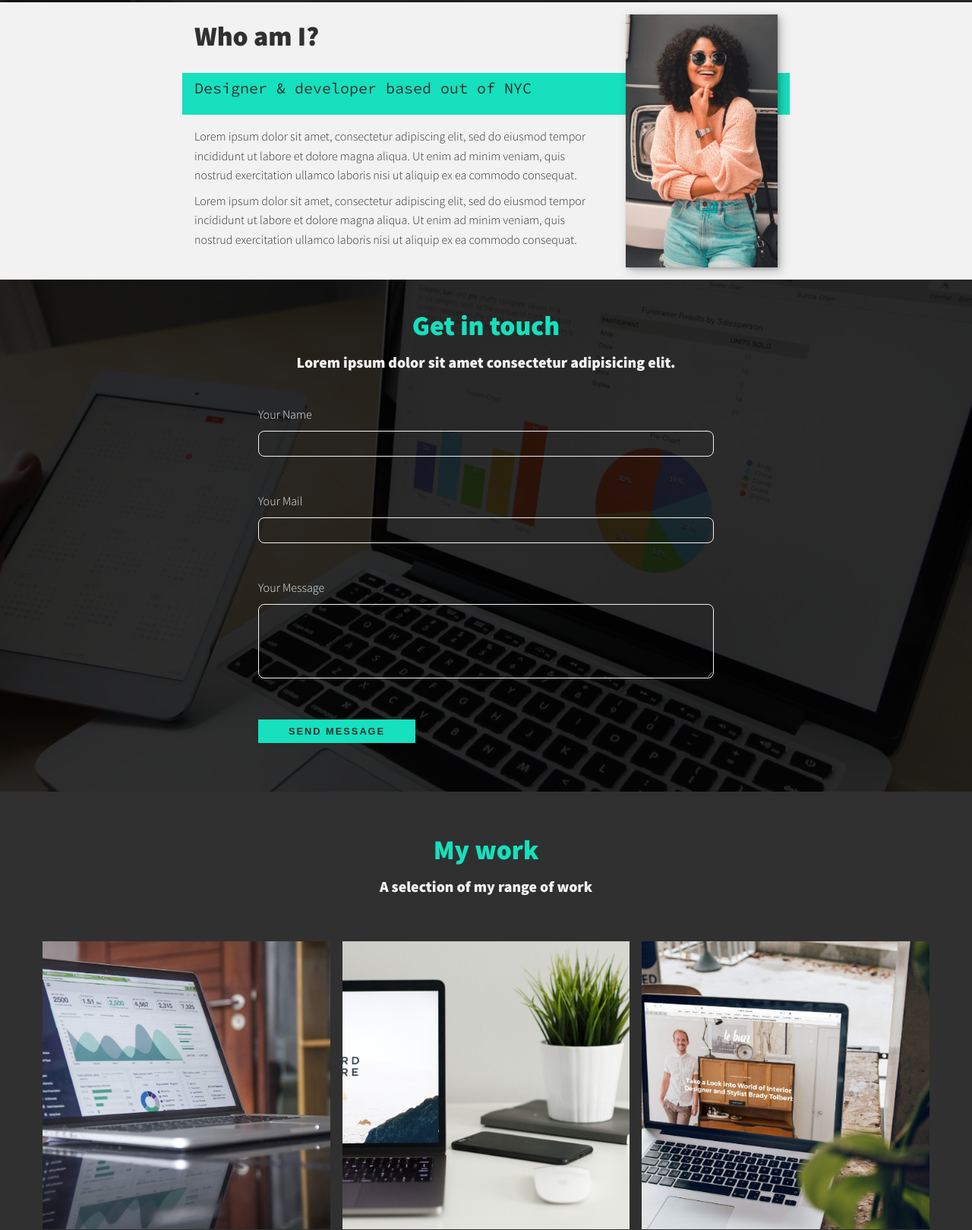
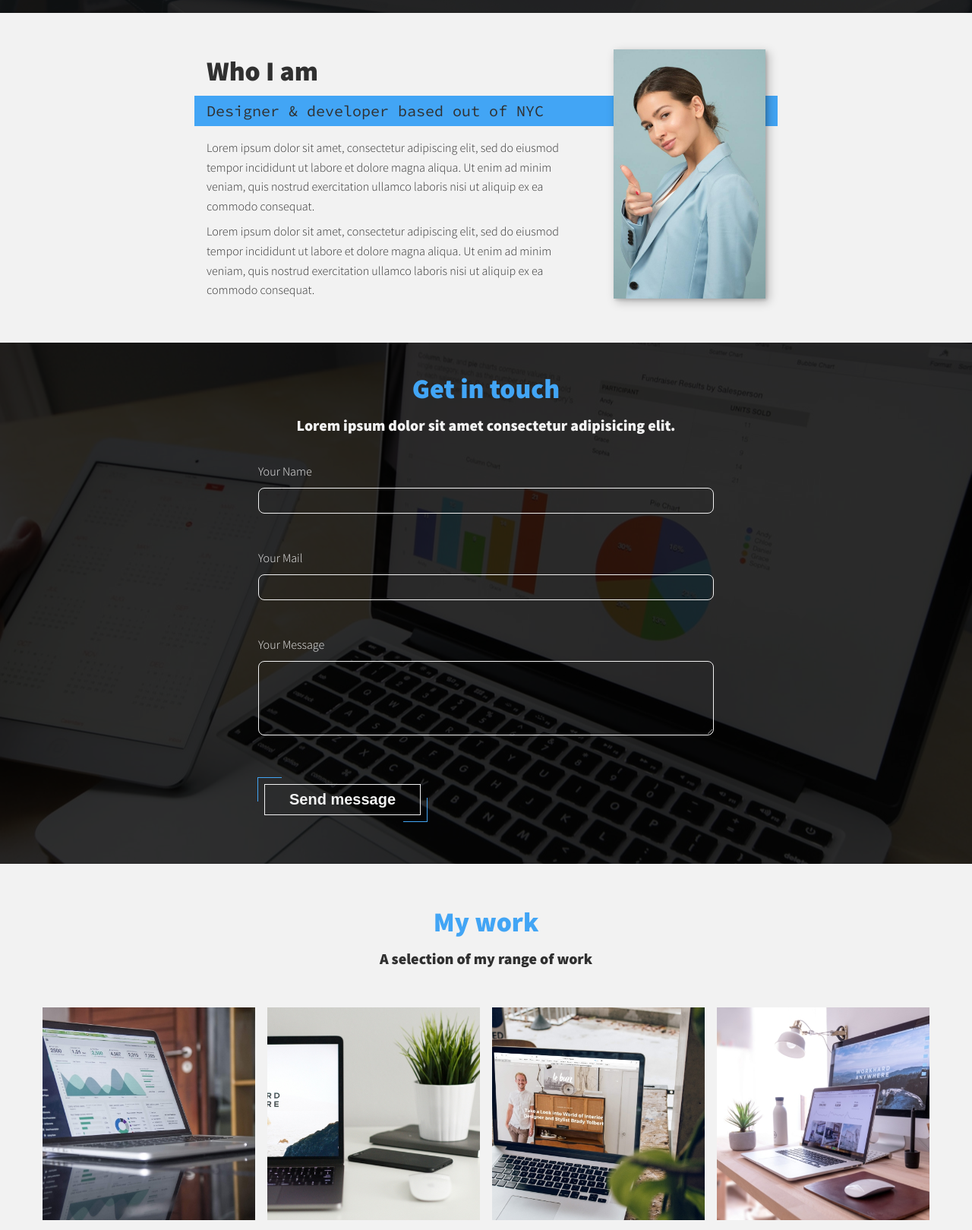
Before and after one commit to jarekTerejko/devjane, a plain HTML site: page index.html in a window 1280 px wide. Shown: the part 835-2454 px from the top of the page at 76% size. Drawn offline with Linux system fonts and the light colour scheme.

Commit message:
changed button styles

```diff
--- a/index.html
+++ b/index.html
@@ -19,7 +19,7 @@
   </head>
   <body>
     <header class="header container">
-      <a class="logo">
+      <a href="index.html" class="logo">
         <img src="img/devjane.png" alt="site owner logo" />
       </a>
       <button class="nav-toggle" aria-label="toggle navigation">
@@ -35,6 +35,9 @@
             <a href="#about-me" class="nav__link">About me</a>
           </li>
           <li class="nav__item">
+            <a href="#contact-me" class="nav__link">Contact</a>
+          </li>
+          <li class="nav__item">
             <a href="#my-work" class="nav__link">My Work</a>
           </li>
         </ul>
@@ -48,7 +51,7 @@
       </h1>
       <p class="section__subtitle section__subtitle--hero">Front-end dev</p>
       <img
-        src="img/dev-jane-01.jpg"
+        src="img/dev-jane-01-hero.jpg"
         class="section__img-hero"
         alt="a picture of Jane Smith smiling"
       />
@@ -57,7 +60,7 @@
 
     <!-- Services -->
     <section class="services" id="services">
-      <h2 class="section__title section__title--services">What I do?</h2>
+      <h2 class="section__title section__title--services">What I do</h2>
       <div class="my-services">
         <div class="my-service">
           <h3>Design + Development</h3>
@@ -93,7 +96,7 @@
 
     <!-- About me -->
     <section class="about-me container" id="about-me">
-      <h2 class="section__title section__title--about-me">Who am I?</h2>
+      <h2 class="section__title section__title--about-me">Who I am</h2>
       <p class="section__subtitle section__subtitle--about-me">
         Designer & developer based out of NYC
       </p>
@@ -111,17 +114,16 @@
           aliquip ex ea commodo consequat.
         </p>
       </div>
-      <img src="img/dev-jane-02.jpg" class="about-me__img" alt="Jane" />
+      <img src="img/dev-jane-01-about.jpg" class="about-me__img" alt="Jane" />
     </section>
-    <!-- Abot me end -->
+    <!-- About me end -->
 
     <!-- Contact -->
-    <section class="contact-me">
+    <section class="contact-me" id="contact-me">
       <h2 class="section__title section__title--contact-me">Get in touch</h2>
       <p class="section__subtitle section__subtitle--contact-me">
         Lorem ipsum dolor sit amet consectetur adipisicing elit.
       </p>
-      <!-- action="POST" -->
       <form action="POST" data-netlify="true" class="contact-form" >
         <div class="contact-form__row">
           <label class="contact-form__label" for="name">Your Name</label>
@@ -153,11 +155,11 @@
         <div class="contact-form__row">
           <div data-netlify-recaptcha="true"></div>
         </div>
-        <input
+        <button
           class="btn contact-form__submit-btn"
           type="submit"
           value="Send message"
-        />
+        >Send message</button>
       </form>
     </section>
     <!-- Contact end -->
@@ -257,6 +259,7 @@
           ></a>
         </li>
       </ul>
+      <p class="footer__copyright">&copy; Jarosław Terejko <span class="year"></span></p>
     </footer>
     <!-- Footer end -->
     <script src="script.js"></script>
--- a/script.js
+++ b/script.js
@@ -1,3 +1,4 @@
+// nav
 const navBtn = document.querySelector(".nav-toggle");
 const nav = document.querySelector(".nav");
 const navLinks = document.querySelectorAll(".nav__link");
@@ -7,6 +8,7 @@ navBtn.addEventListener("click", () => {
     nav.classList.remove("open");
     navBtn.classList.remove("open");
     nav.classList.add("closed");
+
   } else {
     nav.classList.remove("closed");
     navBtn.classList.add("open");
@@ -23,8 +25,8 @@ navLinks.forEach(link => {
   });
 });
 
+
 // form
-
 const form = document.querySelector(".contact-form");
 const userName = document.querySelector(".contact-form__name");
 const mail = document.querySelector(".contact-form__mail");
@@ -54,7 +56,7 @@ const checkInputs = () => {
   if (emailValue === "") {
     setErrorFor(mail, "Email cannot be blank...");
   } else if (!isMailValid(emailValue)) {
-    setErrorFor(email, "Please provide a valid email");
+    setErrorFor(mail, "Please provide a valid email");
   } else {
     setSuccessFor(mail);
   }
@@ -83,3 +85,9 @@ const isMailValid = email => {
     email
   );
 };
+
+
+// footer year
+const today = new Date()
+const year = today.getFullYear()
+document.querySelector('.footer__copyright .year').textContent = year
--- a/style.scss
+++ b/style.scss
@@ -6,7 +6,8 @@ $fw-bold: 900;
 
 $clr-light: #f2f2f2;
 $clr-dark: #303030;
-$clr-accent: #16e0bd;
+// $clr-accent: #16e0bd;
+$clr-accent: #42A5F5;
 
 $fs-h1: 3rem;
 $fs-h2: 2.25rem;
@@ -31,15 +32,10 @@ html {
 body {
   background: $clr-light;
   color: $clr-dark;
-  margin: 0;
   font-family: $ff-primary;
   font-size: $fs-body;
   line-height: 1.6;
   overflow-x: hidden;
-}
-
-body.dark {
-  background-color: #111;
 }
 
 .container {
@@ -64,19 +60,62 @@ strong {
 
 .btn {
   display: inline-block;
-  padding: 0.5rem 2.5rem;
-  background: $clr-accent;
-  color: $clr-dark;
+  background: transparent;
+  border: none;
   text-decoration: none;
+  padding: 0.5rem 2rem;
+  border-color: $clr-light;
+  color: $clr-light;
+  border-width: 0.1rem;
+  border-style: solid;
+  font-size: $fs-h3;
+  position: relative;
   cursor: pointer;
-  font-size: 0.8rem;
-  text-transform: uppercase;
-  letter-spacing: 2px;
+  outline: none;
   font-weight: $fw-bold;
-  transition: transform 0.2s ease-in-out;
+
+  &::before,
+  &::after {
+    content: "";
+    position: absolute;
+    width: 2rem;
+    height: 2rem;
+    transition: 0.3s ease;
+    border-color: $clr-accent;
+    border-style: solid;
+  }
+
+  &::before {
+    top: -0.5em;
+    left: -0.6rem;
+    border-width: 0.1rem 0 0 0.1rem;
+  }
+  &::after {
+    bottom: -0.5em;
+    right: -0.5em;
+    border-width: 0 0.1rem 0.1rem 0;
+  }
 
   &:hover {
-    transform: scale(1.1);
+    color: $clr-dark;
+    border-color: $clr-accent;
+    background: $clr-accent;
+    transition: 0.3s ease;
+  }
+
+  &:hover::after
+   {
+    width: calc(100% + 1.2rem);
+    height: calc(100% + 1.25rem);
+  }
+
+  &:hover::before {
+    width: calc(100% + 1.2rem);
+    height: calc(100% + 1.25rem);
+  }
+
+  &:active {
+    transform: scale(0.99);
   }
 }
 
@@ -128,14 +167,14 @@ p {
 .section__subtitle--contact-me {
   color: $clr-accent;
   font-weight: $fw-bold;
-  margin-bottom: 2em;
+  margin-bottom: 2rem;
 }
 
 // NAV
 @keyframes fadeIn {
   0% {
-    // opacity: 0;
-    // transform: translateX(100%);
+    opacity: 0;
+    transform: translateX(100%);
   }
 
   100% {
@@ -161,6 +200,7 @@ p {
   justify-content: space-between;
   padding: 1rem;
   position: relative;
+
 
   .logo {
     display: inline-block;
@@ -250,6 +290,7 @@ p {
 .nav.open {
   transform: translateX(0);
 
+
   .nav__item {
     opacity: 0;
     animation: fadeIn 0.8s cubic-bezier(0.39, 0.575, 0.565, 1) forwards;
@@ -266,6 +307,9 @@ p {
   .nav__item:nth-child(4) {
     animation-delay: 0.4s;
   }
+  .nav__item:nth-child(5) {
+    animation-delay: 0.5s;
+  }
 }
 
 .nav.closed {
@@ -276,18 +320,20 @@ p {
     transform: translateX(0);
     animation: fadeOut 0.6s cubic-bezier(0.39, 0.575, 0.565, 1) forwards;
   }
-
-  .nav__item:nth-child(4) {
+  .nav__item:nth-child(5) {
     animation-delay: 0s;
   }
-  .nav__item:nth-child(3) {
+  .nav__item:nth-child(4) {
     animation-delay: 0.1s;
   }
-  .nav__item:nth-child(2) {
+  .nav__item:nth-child(3) {
     animation-delay: 0.2s;
   }
+  .nav__item:nth-child(2) {
+    animation-delay: 0.3s;
+  }
   .nav__item:nth-child(1) {
-    animation-delay: 0.3s;
+    animation-delay: 0.4s;
   }
 }
 
@@ -325,6 +371,8 @@ p {
       transform: translateY(-500px);
       animation: slideTop 1s forwards;
       animation-delay: 0.5s;
+      text-align: right;
+
     }
 
     .section__img-hero {
@@ -389,6 +437,8 @@ p {
 
 @media (min-width: 600px) {
   .about-me {
+    padding-left: 2rem;
+    padding-right: 2rem;
     max-width: 800px;
     position: relative;
     display: grid;
@@ -479,7 +529,7 @@ p {
   &__row i {
     visibility: hidden;
     position: absolute;
-    top: 40px;
+    top: 42px;
     right: 10px;
   }
 
@@ -489,7 +539,8 @@ p {
   }
 
   &__submit-btn {
-    border: none;
+    margin-left: 0.5rem;
+    margin-top: 0.6rem;
   }
 }
 
@@ -521,7 +572,9 @@ p {
 .services {
   background-color: $clr-dark;
   background-image: url(img/services-bg.jpg);
+  background-attachment: fixed;
   background-size: cover;
+  background-position: center;
   background-blend-mode: hard-light;
   color: $clr-light;
   text-align: center;
@@ -553,14 +606,18 @@ p {
 
 // .about me
 .about-me {
-  margin: 0 auto;
+  margin-top: 2rem;
+  margin-bottom: 2rem;
+
+  &__img {
+    margin: 0 auto;
+  }
 }
 
 // .my-work
 .my-work {
   padding-top: 3rem;
   padding-bottom: 3rem;
-  background: $clr-dark;
   color: $clr-light;
   text-align: center;
 
@@ -569,14 +626,13 @@ p {
   }
 
   .section__subtitle--my-work {
-    // color: $clr-light;
-    color: inherit;
+    color: $clr-dark;
   }
 
   .portfolio {
     display: grid;
     gap: 1rem;
-    grid-template-columns: repeat(auto-fit, minmax(300px, 1fr));
+    grid-template-columns: repeat(auto-fit, minmax(230px, 1fr));
     .portfolio__item {
       background: $clr-accent;
       overflow: hidden;
@@ -643,6 +699,11 @@ p {
       }
     }
   }
+
+  &__copyright {
+    margin-top: $fs-h3;
+    color: $clr-light;
+  }
 }
 
 .portfolio-details {
```
Also changed, not shown: portfolio-01.html (+5 -2 lines), img/dev-jane-01-about.jpg (added), img/dev-jane-01-hero.jpg (added), img/dev-jane-01.jpg (deleted), img/dev-jane-02.jpg (deleted), normalize.css (deleted), style.css, 2 other files.
